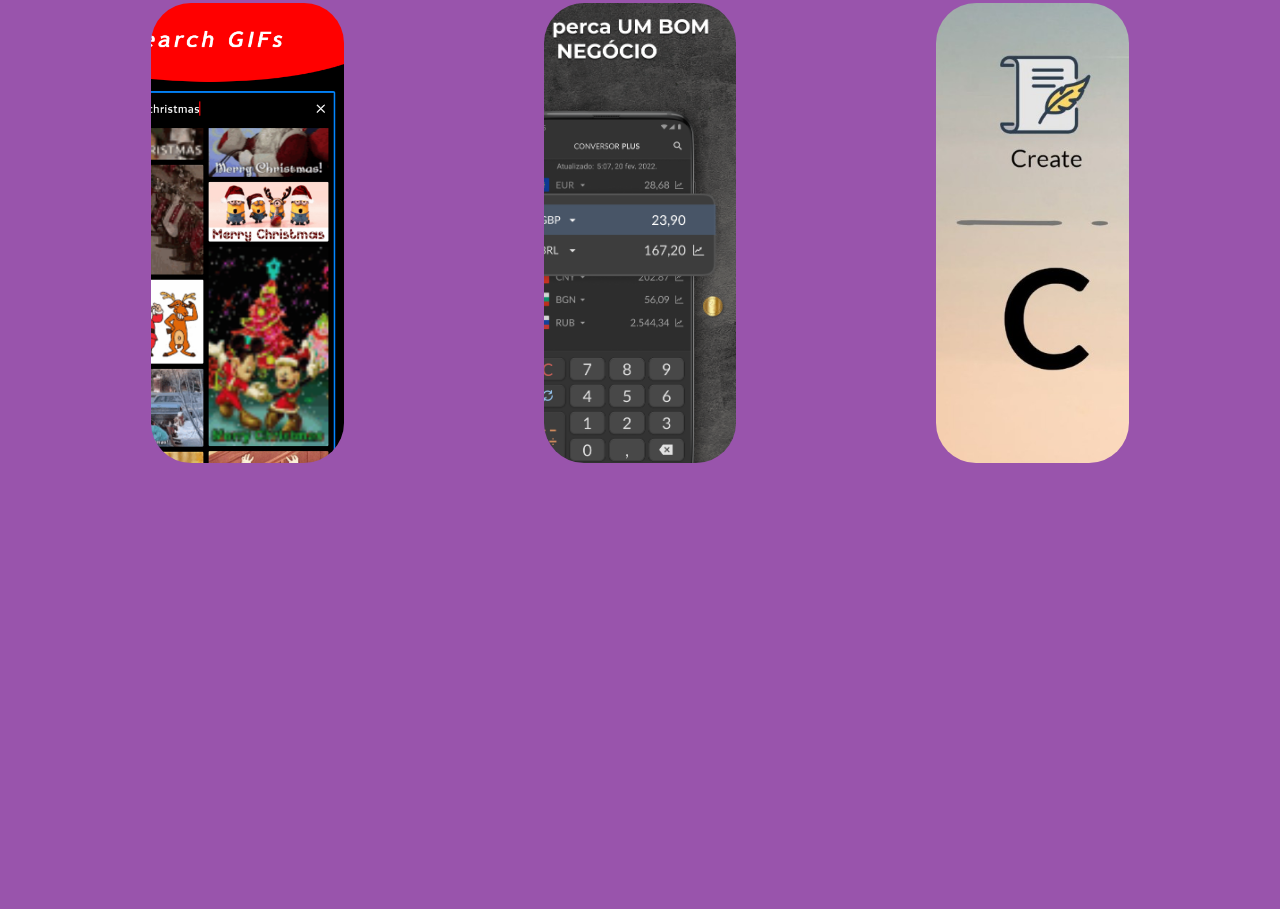
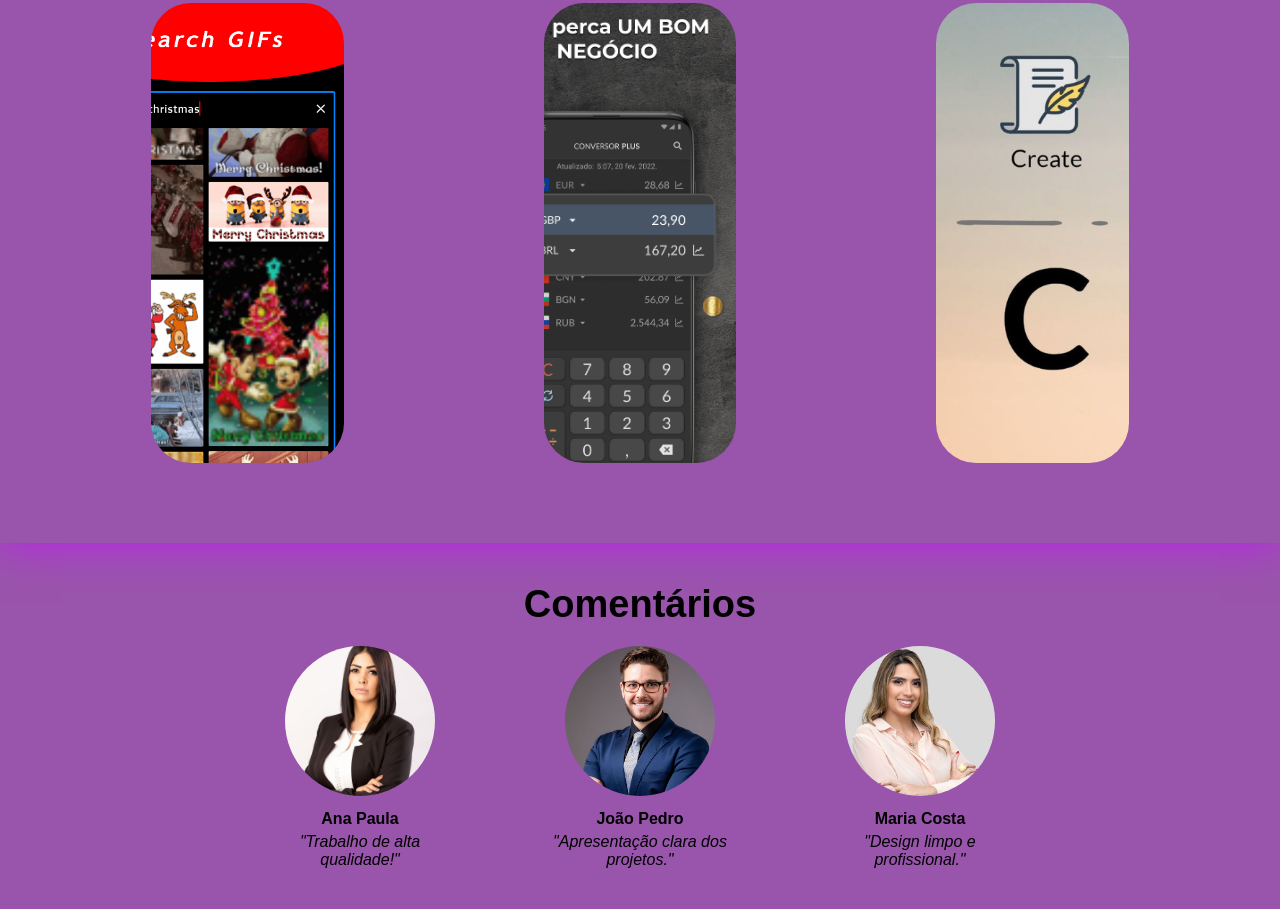
Before and after one commit to alaenepereira/my-portfolio, a plain HTML site: page index.html in a window 1280 px wide. Shown: the part 2802-3711 px from the top of the page. Before the commit the page ends 3345 px from the top, so only its background shows below. Drawn offline with nearby package versions, Linux system fonts and the light colour scheme.

Commit message:
comentários

```diff
--- a/index.html
+++ b/index.html
@@ -224,6 +224,32 @@
           </div>
         </div>
       </section>
+
+      <section class="comment-form">
+        <h2>Comentários</h2>
+
+        <div class="comment-container">
+
+          <div class="pessoa">
+            <img src="imagens-comentarios/pessoa 1.jpg" alt="Foto de uma pessoa">
+            <div class="nome">Ana Paula</div>
+            <div class="comentario">"Trabalho de alta qualidade!"</div>
+          </div>
+
+          <div class="pessoa">
+            <img src="imagens-comentarios/pessoa 2.jpg" alt="Foto de uma pessoa">
+            <div class="nome">João Pedro</div>
+            <div class="comentario">"Apresentação clara dos projetos."</div>
+          </div>
+
+          <div class="pessoa">
+            <img src="imagens-comentarios/pessoa 3.jpg" alt="Foto de uma pessoa">
+            <div class="nome">Maria Costa</div>
+            <div class="comentario">"Design limpo e profissional."</div>
+          </div>
+        </div>
+      </section>
+
     </main>
   </body>
 </html>
--- a/style.css
+++ b/style.css
@@ -337,3 +337,43 @@ section .project .flex{
 .overlay:hover{
 opacity: 1;
 }
+
+.comment-form {
+  text-align: center;
+  margin: 0;
+  padding: 40px;
+}
+.comment-form h2 {
+  font-size: 38px;
+}
+
+.comment-container {
+  display: flex;
+  justify-content: center;
+  gap: 80px;
+  flex-wrap: wrap;
+}
+
+.pessoa {
+  width: 200px;
+  padding-top: 20px;
+}
+
+.pessoa img {
+  width: 150px;
+  height: 150px;
+  object-fit: cover;
+  border-radius: 50%;
+  border: none;
+}
+
+.nome {
+  font-weight: bold;
+  margin-top: 10px;
+}
+
+.comentario {
+  font-style: italic;
+  size: 16px;
+  margin-top: 5px;
+}
```
Also changed, not shown: imagens-comentarios/pessoa 1.jpg (added), imagens-comentarios/pessoa 2.jpg (added), imagens-comentarios/pessoa 3.jpg (added).
